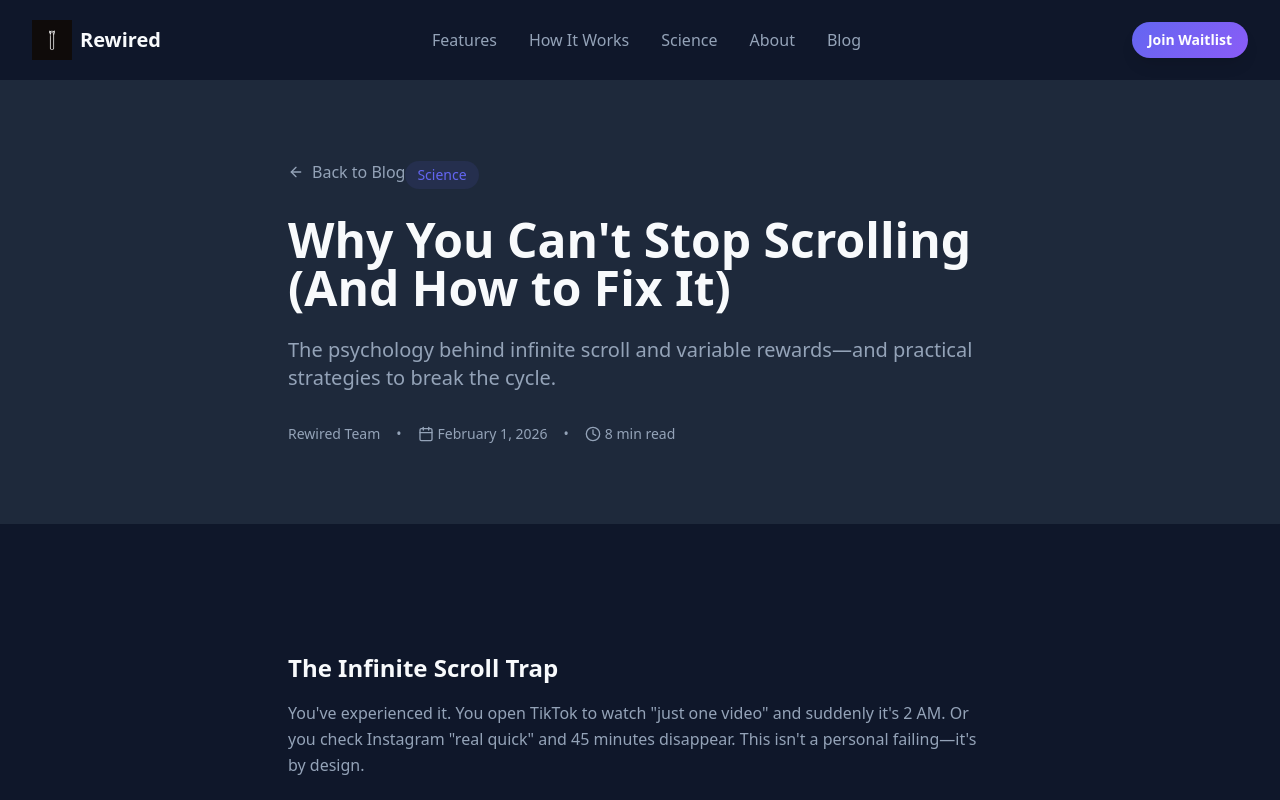
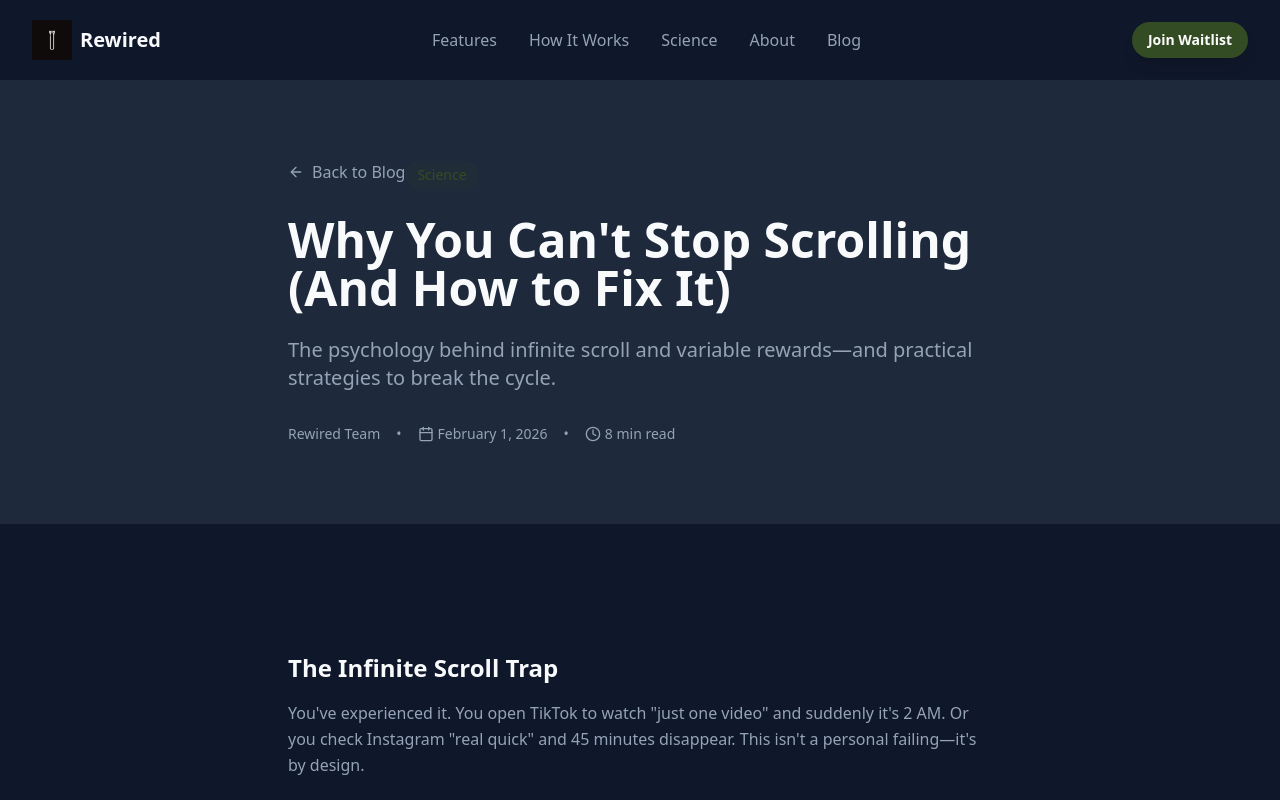
Before and after one commit to devsrodrigo/rewiredwebsite, a Next.js app: page /blog/why-you-cant-stop-scrolling in a window 1280 px wide. Shown: the top 800 px of the page. Built offline with nearby package versions, Linux system fonts and the light colour scheme.

Commit message:
Update brand color from purple to green (#344c23)
- Replace primary gradient colors with green
- Update accent-green to match brand color
- Update glow effects to use green instead of purple

```diff
--- a/app/globals.css
+++ b/app/globals.css
@@ -3,11 +3,11 @@
 /* Rewired Color Palette */
 :root {
   /* Primary gradient colors */
-  --primary-start: #6366F1;
-  --primary-end: #8B5CF6;
+  --primary-start: #344c23;
+  --primary-end: #344c23;
 
   /* Accent colors */
-  --accent-green: #10B981;
+  --accent-green: #344c23;
   --accent-red: #EF4444;
 
   /* Light mode */
@@ -21,7 +21,7 @@
   --shadow-sm: 0 1px 2px 0 rgb(0 0 0 / 0.05);
   --shadow-md: 0 4px 6px -1px rgb(0 0 0 / 0.1), 0 2px 4px -2px rgb(0 0 0 / 0.1);
   --shadow-lg: 0 10px 15px -3px rgb(0 0 0 / 0.1), 0 4px 6px -4px rgb(0 0 0 / 0.1);
-  --shadow-glow: 0 0 40px rgba(99, 102, 241, 0.15);
+  --shadow-glow: 0 0 40px rgba(52, 76, 35, 0.15);
 }
 
 .dark {
@@ -30,7 +30,7 @@
   --foreground: #F8FAFC;
   --foreground-muted: #94A3B8;
   --border: #334155;
-  --shadow-glow: 0 0 40px rgba(99, 102, 241, 0.25);
+  --shadow-glow: 0 0 40px rgba(52, 76, 35, 0.25);
 }
 
 @theme inline {
```
